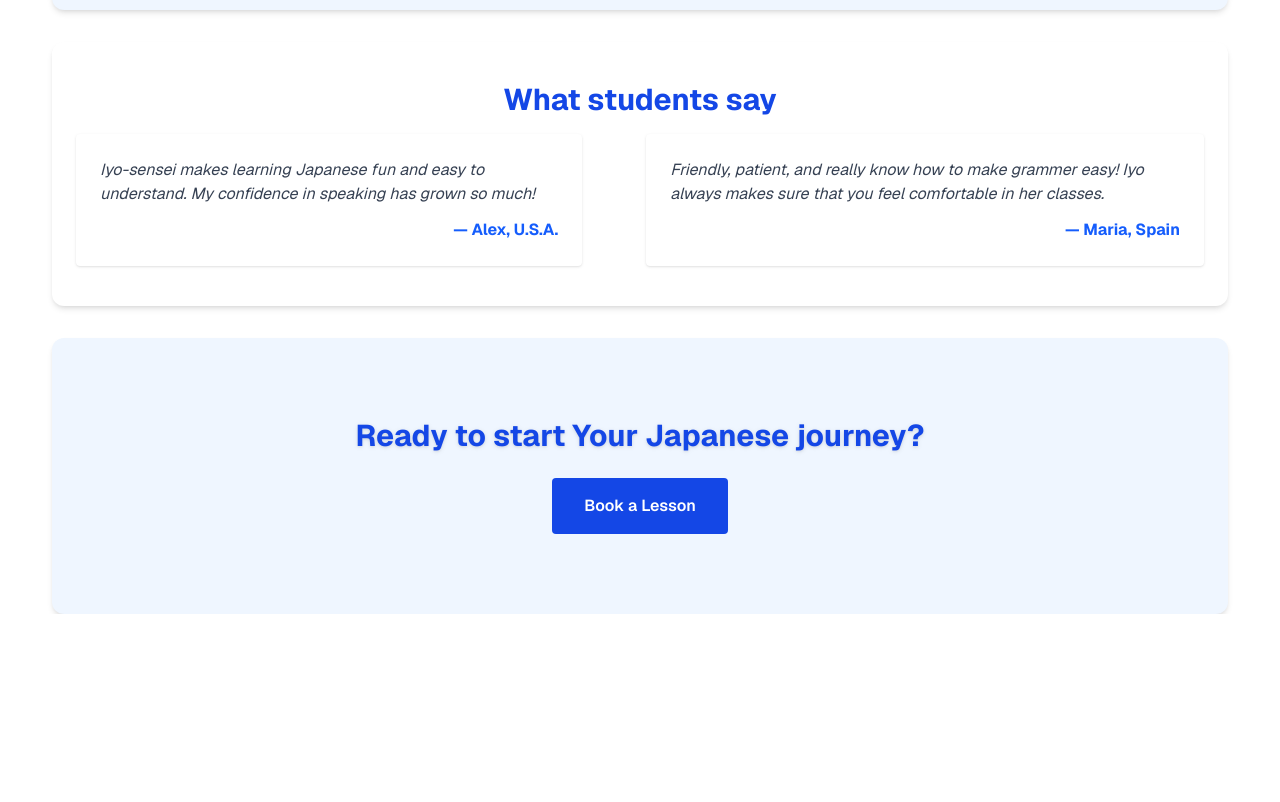
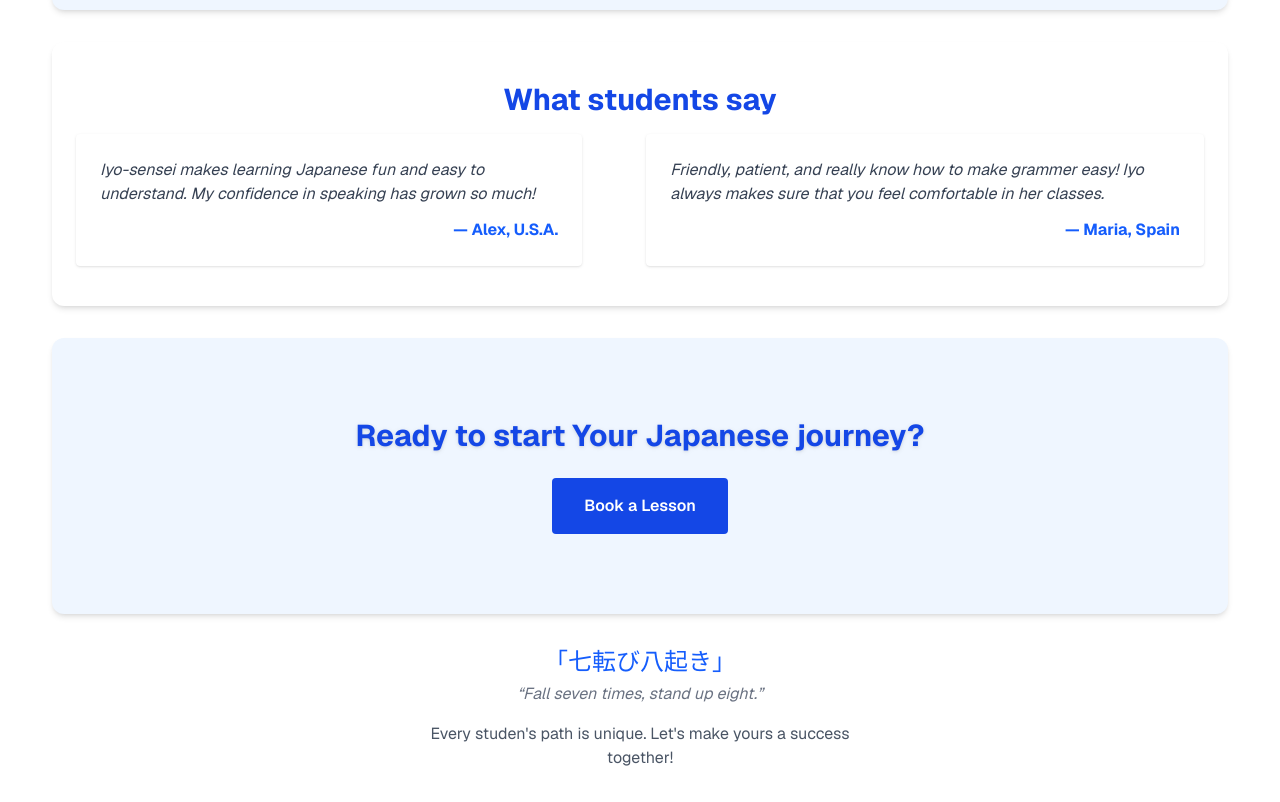
Before and after one commit to nirusu10/iyos-classroom, a Next.js app: page / in a window 1280 px wide. Shown: the part 610-1412 px from the top of the page. Before the commit the page ends 1224 px from the top, so only its background shows below. Built offline with nearby package versions, Linux system fonts and the light colour scheme.

Commit message:
added inspirational quote section

```diff
--- a/src/app/page.tsx
+++ b/src/app/page.tsx
@@ -72,6 +72,19 @@ export default function HomePage() {
           Book a Lesson
         </Link>
       </section>
+      {/* Inspirational Quote Section */}
+      <section className="flex flex-col items-center py-8">
+        <p className="text-2xl font-light text-blue-600 dark:text-blue-200">
+          「七転び八起き」
+        </p>
+        <p className="mt-1 text-gray-500 italic dark:text-gray-300">
+          “Fall seven times, stand up eight.”
+        </p>
+        <p className="mt-4 max-w-md text-center text-base text-gray-600 dark:text-gray-400">
+          Every studen&apos;s path is unique. Let&apos;s make yours a success
+          together!
+        </p>
+      </section>
     </main>
   );
 }
```
